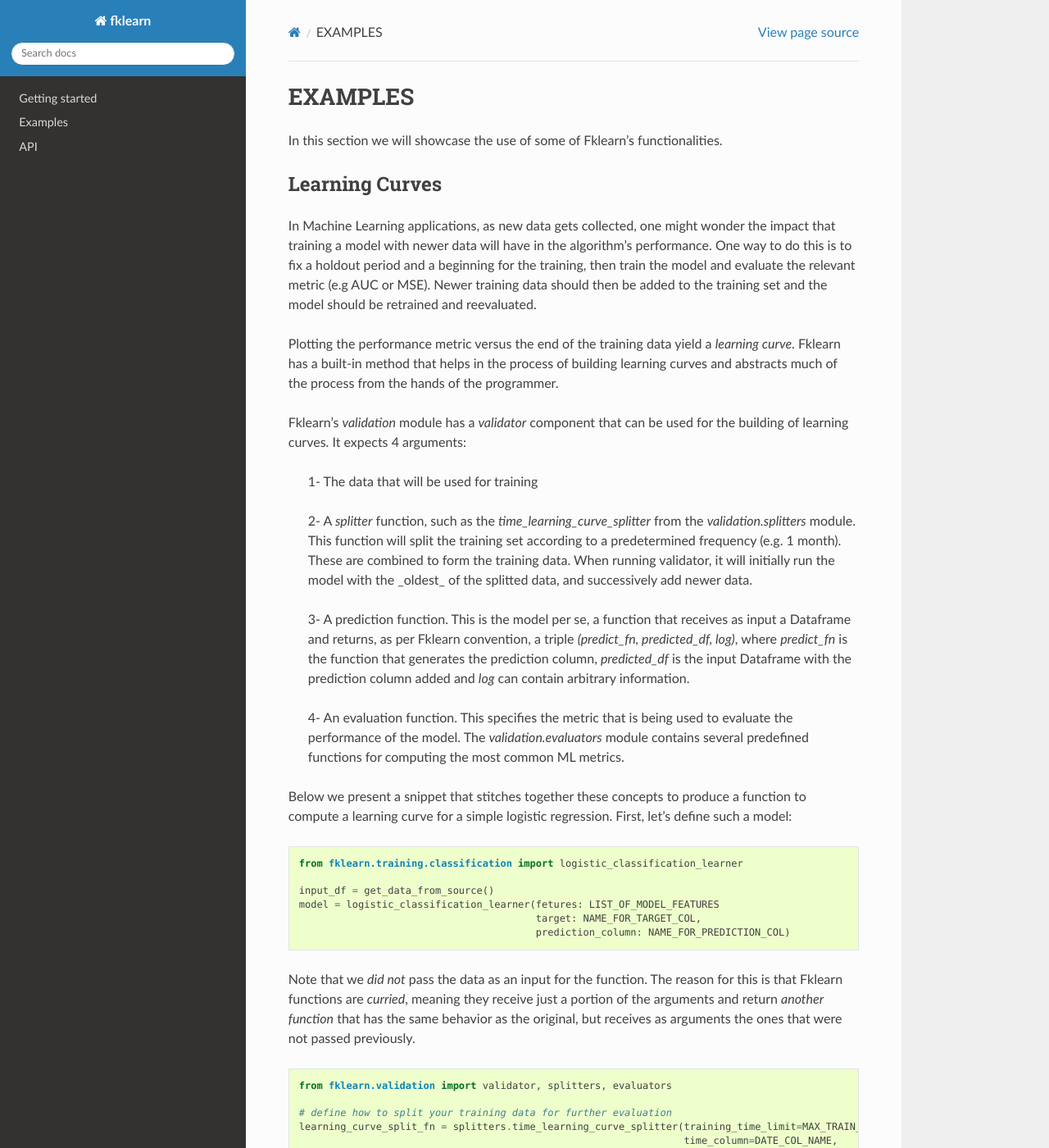
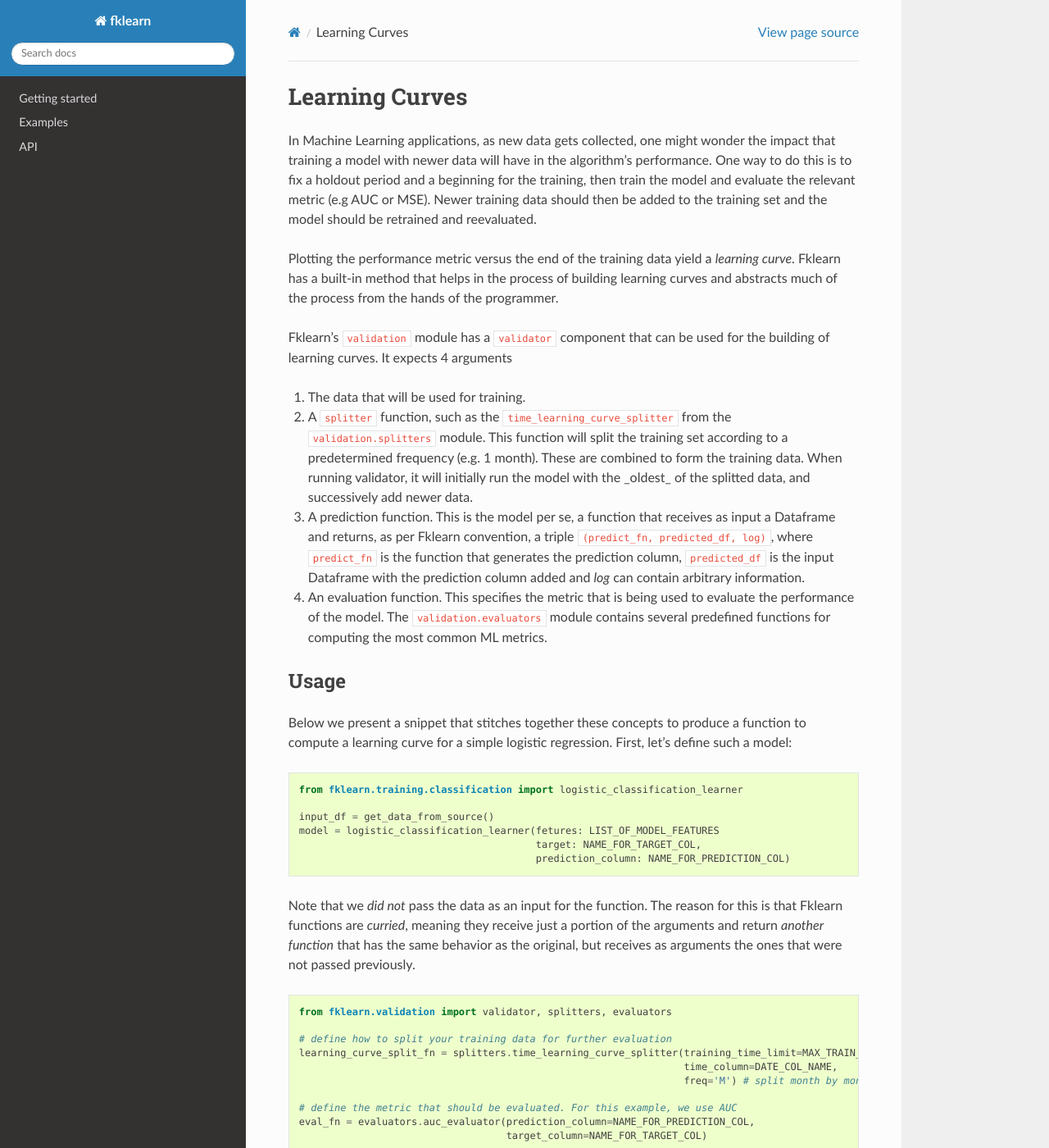
Before and after one commit to nubank/fklearn, a Sphinx documentation site: the page built from docs/source/examples/learning_curves.rst, in a window 1280 px wide and 1400 px high. Shown: the whole window at 82% size. Built offline with Sphinx 7.4.7 and the Read the Docs theme 2.0.0, drawn with Linux system fonts in a browser that asks for light colours; some of the changed text lies outside the part shown.

Commit message:
Move example to the new structure

```diff
--- a/docs/source/examples/index.rst
+++ b/docs/source/examples/index.rst
@@ -7,6 +7,7 @@ fklearn features.
 List of examples
 ----------------
 
+- :doc:`learning_curves`
+- :doc:`nlp_classification`
 - :doc:`regression`
-- :doc:`nlp_classification`
 - :doc:`causal_inference`
--- a/docs/source/examples.rst
+++ b/docs/source/examples/learning_curves.rst
@@ -1,11 +1,7 @@
-========
-EXAMPLES
-========
-
-In this section we will showcase the use of some of Fklearn's functionalities.
+:orphan:
 
 Learning Curves
----------------
+===============
 
 In Machine Learning applications, as new data gets collected, one might wonder the impact that training a model with
 newer data will have in the algorithm's performance. One way to do this is to fix a holdout period and a beginning for the
@@ -15,22 +11,16 @@ added to the training set and the model should be retrained and reevaluated.
 Plotting the performance metric versus the end of the training data yield a *learning curve*. Fklearn has a built-in method
 that helps in the process of building learning curves and abstracts much of the process from the hands of the programmer.
 
-Fklearn's `validation` module has a `validator` component that can be used for the building of learning curves. It expects
-4 arguments:
-  1- The data that will be used for training
+Fklearn's ``validation`` module has a ``validator`` component that can be used for the building of learning curves. It expects
+4 arguments
 
-  2- A `splitter` function, such as the `time_learning_curve_splitter` from the `validation.splitters` module. This function
-  will split the training set according to a predetermined frequency (e.g. 1 month). These are combined to form the training data.
-  When running validator, it will initially run the model with the _oldest_ of the splitted data, and successively add
-  newer data.
+#. The data that will be used for training.
+#. A ``splitter`` function, such as the ``time_learning_curve_splitter`` from the ``validation.splitters`` module. This function will split the training set according to a predetermined frequency (e.g. 1 month). These are combined to form the training data. When running validator, it will initially run the model with the _oldest_ of the splitted data, and successively add newer data.
+#. A prediction function. This is the model per se, a function that receives as input a Dataframe and returns, as per Fklearn convention, a triple ``(predict_fn, predicted_df, log)``, where ``predict_fn`` is the function that generates the prediction column, ``predicted_df`` is the input Dataframe with the prediction column added and `log` can contain arbitrary information.
+#. An evaluation function. This specifies the metric that is being used to evaluate the performance of the model. The ``validation.evaluators`` module contains several predefined functions for computing the most common ML metrics.
 
-  3- A prediction function. This is the model per se, a function that receives as input a Dataframe and returns, as per
-  Fklearn convention, a triple `(predict_fn, predicted_df, log)`, where `predict_fn` is the function that generates the
-  prediction column, `predicted_df` is the input Dataframe with the prediction column added and `log` can contain arbitrary
-  information.
-
-  4- An evaluation function. This specifies the metric that is being used to evaluate the performance of the model. The
-  `validation.evaluators` module contains several predefined functions for computing the most common ML metrics.
+Usage
+^^^^^
 
 Below we present a snippet that stitches together these concepts to produce a function to compute a learning curve for a
 simple logistic regression. First, let's define such a model:
@@ -66,12 +56,14 @@ but receives as arguments the ones that were not passed previously.
   # output training logs for the different training ends
   auc_logs = validator.validator(input_df, learning_curve_split_fn, model, eval_fn)
 
+Reverse learning curve
+^^^^^^^^^^^^^^^^^^^^^^
 
 One can also build a *reverse learning curve*, which measures the impact that *old* data has on model performance. In this case,
 if a fixed holdout period, one starts training with the most recent data and adds older data in successive steps.
 
 Fklearn also supports the construction of such curves. For such, it is only necessary to change the `splitter function`
-passed to the `validator`. This amounts to changing `learning_curve_split_fn` in the previous snippet to:
+passed to the ``validator``. This amounts to changing ``learning_curve_split_fn`` in the previous snippet to:
 
 .. code-block:: python
 
```
